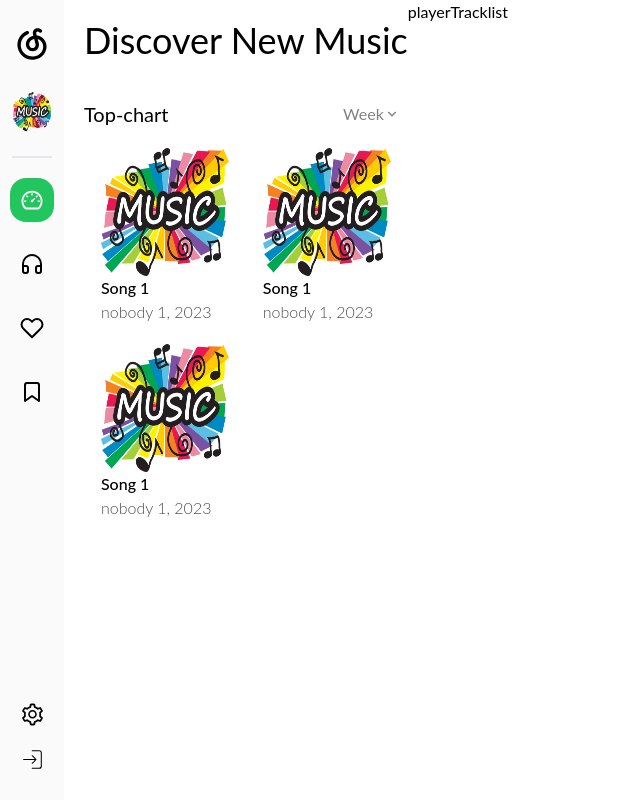
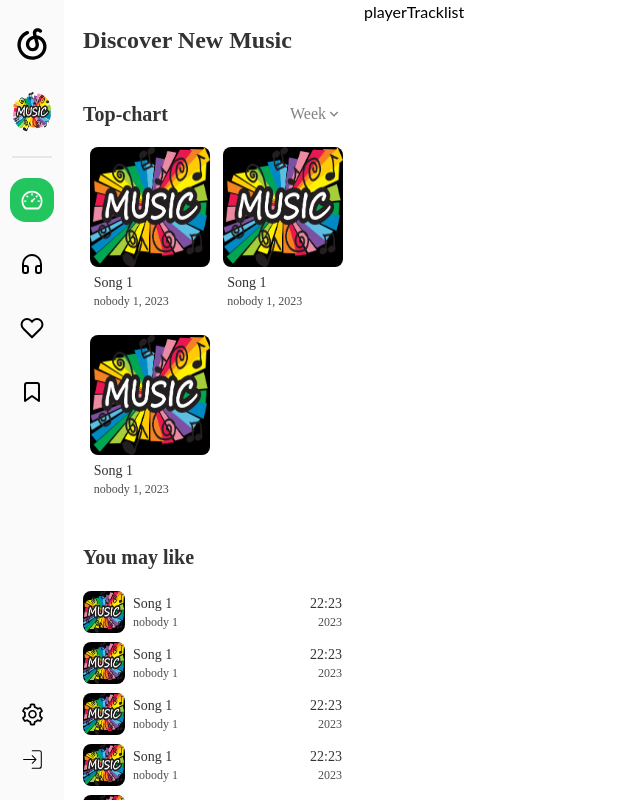
Before and after one commit to alphalt96/music-4-u, a React (Create React App) app: page / in a window 1280 px wide. Shown: the whole page, without its empty margins (0-640 px from the left). Built offline with nearby package versions, Linux system fonts and the light colour scheme.

Commit message:
add: update font and text for Discover component, added recommendedsong component

```diff
--- a/src/components/Discover.tsx
+++ b/src/components/Discover.tsx
@@ -1,15 +1,17 @@
 import React from 'react'
 
 import Topchart from './Topchart'
+import RecommendedSong from './RecommendedSong'
 
 const discover = () => {
   return (
-    <div className="h-full max-w-350px overflow-scroll pl-5">
+    <div className="h-full w-300px overflow-scroll pl-19px pr-3.5">
       <div className="flex h-20 items-center">
-        <h1 className="text-4xl">Discover New Music</h1>
+        <h1 className="text-2xl font-poppins font-bold text-gray3">Discover New Music</h1>
       </div>
       <div className="mt-5">
         <Topchart />
+        <RecommendedSong />
       </div>
     </div>
   )
--- /dev/null
+++ b/src/components/RecommendedSong.tsx
@@ -0,0 +1,50 @@
+import React from 'react'
+import { Link } from 'react-router-dom'
+
+import photo from '../assets/default.png'
+
+const RecommendedSong = () => {
+  const data = []
+  for (let i = 0; i < 10; i++) {
+    data.push({
+      id: i + 1,
+      title: 'Song 1',
+      artist: 'nobody 1',
+      releasedDate: new Date(),
+      img: photo,
+      duration: '22:23'
+    })
+  }
+
+  return (
+    <div>
+      <div className="flex relative items-center mt-10">
+        <span className="text-xl font-poppins text-gray3 font-semibold">You may like</span>
+      </div>
+      <div className="flex flex-col mt-5 gap-y-9px">
+        {data.map(item => (
+          <div className="flex">
+            <Link to="/">
+              <img
+                className="w-42px h-42px bg-black rounded-lg"
+                src={item.img}
+                alt="song-photo" />
+            </Link>
+            <div className="flex flex-col px-2 grow justify-center text-gray3 font-poppins text-sm">
+              <div className="flex justify-between">
+                <span>{item.title}</span>
+                <span>{item.duration}</span>
+              </div>
+              <div className="flex justify-between text-gray2 font-poppins text-xs">
+                <span>{item.artist}</span>
+                <span>{item.releasedDate.getFullYear()}</span>
+              </div>
+            </div>
+          </div>
+        ))}
+      </div>
+    </div>
+  )
+}
+
+export default RecommendedSong
--- a/src/components/Topchart.tsx
+++ b/src/components/Topchart.tsx
@@ -30,28 +30,28 @@ const Topchart = () => {
   ]
 
   return (
-    <div className="flex flex-col">
+    <div className="flex flex-col gap-y-19px">
       <div className="flex relative items-center">
-        <span className="text-xl">Top-chart</span>
+        <span className="text-xl text-gray3 font-poppins font-semibold">Top-chart</span>
         <div className="flex absolute right-2 items-center text-gray1">
-          <span>Week</span>
+          <span className="text-gray1 font-poppins">Week</span>
           <RiArrowDownSLine />
         </div>
       </div>
-      <div className="grid grid-cols-2 mt-5 justify-items-center gap-y-5">
+      <div className="grid grid-cols-2 justify-items-center gap-y-5">
         {data.map(item => (
           <div key={item.id}>
             <Link to="/">
               <img
                 src={item.img}
-                className="w-32 h-32 rounded-lg"
+                className="w-120px h-120px rounded-lg bg-black"
                 alt="song-photo" />
             </Link>
-            <div className="">
+            <div className="px-1 py-1.5">
               <Link to="/">
-                <p className="font-medium">{item.title}</p>
+                <p className="font-medium text-gray3 text-sm font-poppins">{item.title}</p>
               </Link>
-              <p className="font-light text-gray2">{item.artist}, {item.releasedDate.getFullYear()}</p>
+              <p className="font-light text-gray2 text-xs font-poppins">{item.artist}, {item.releasedDate.getFullYear()}</p>
             </div>
           </div>
         ))}
--- a/src/index.css
+++ b/src/index.css
@@ -1,6 +1,7 @@
 @tailwind base;
 @tailwind components;
 @tailwind utilities;
+@import url("https://fonts.googleapis.com/css2?family=Poppins&display=swap");
 
 body {
   font-family: 'Lato', sans-serif;
--- a/tailwind.config.js
+++ b/tailwind.config.js
@@ -3,13 +3,33 @@ module.exports = {
   content: ["./src/**/*.{js,jsx,ts,tsx}"],
   theme: {
     extend: {
+      width: {
+        '42px': '42px',
+        '120px': '120px',
+        '300px': '300px'
+      },
+      padding: {
+        '19px': '19px'
+      },
+      height: {
+        '42px': '42px',
+        '120px': '120px'
+      },
       maxWidth: {
         '350px': '350px'
+      },
+      gap: {
+        '9px': '9px',
+        '19px': '19px'
       },
       colors: {
         'sidebar': '#FAFAFA',
         'gray1': '#828282',
-        'gray2': '#4F4F4F'
+        'gray2': '#4F4F4F',
+        'gray3': '#333333'
+      },
+      fontFamily: {
+        'poppins': ['Poppins']
       }
     },
   },
```
